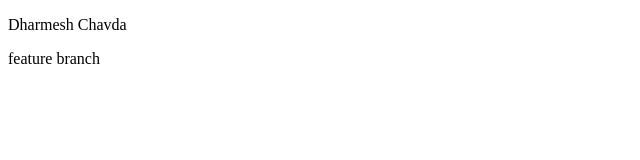
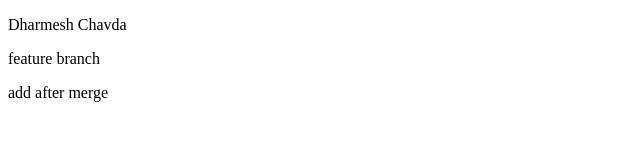
Before and after one commit to dharmesh2712/practice, a plain HTML site: page index.html in a window 1280 px wide. Shown: the whole page, without its empty margins (0-640 px from the left). Drawn offline with Linux system fonts and the light colour scheme.

Commit message:
::feature/dharmesh --change after merge

```diff
--- a/index.html
+++ b/index.html
@@ -9,5 +9,6 @@
 <body>
     <p>Dharmesh Chavda</p>
     <p>feature branch</p>
+    <p>add after merge</p>
 </body>
 </html>
```
